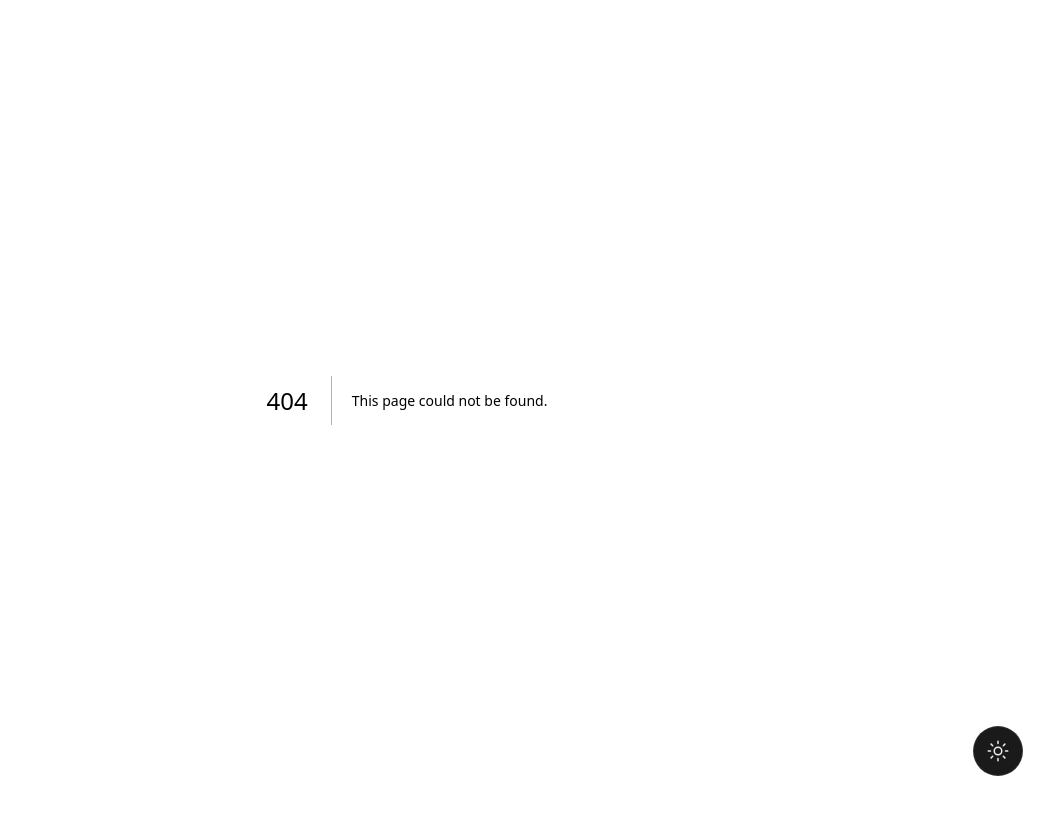
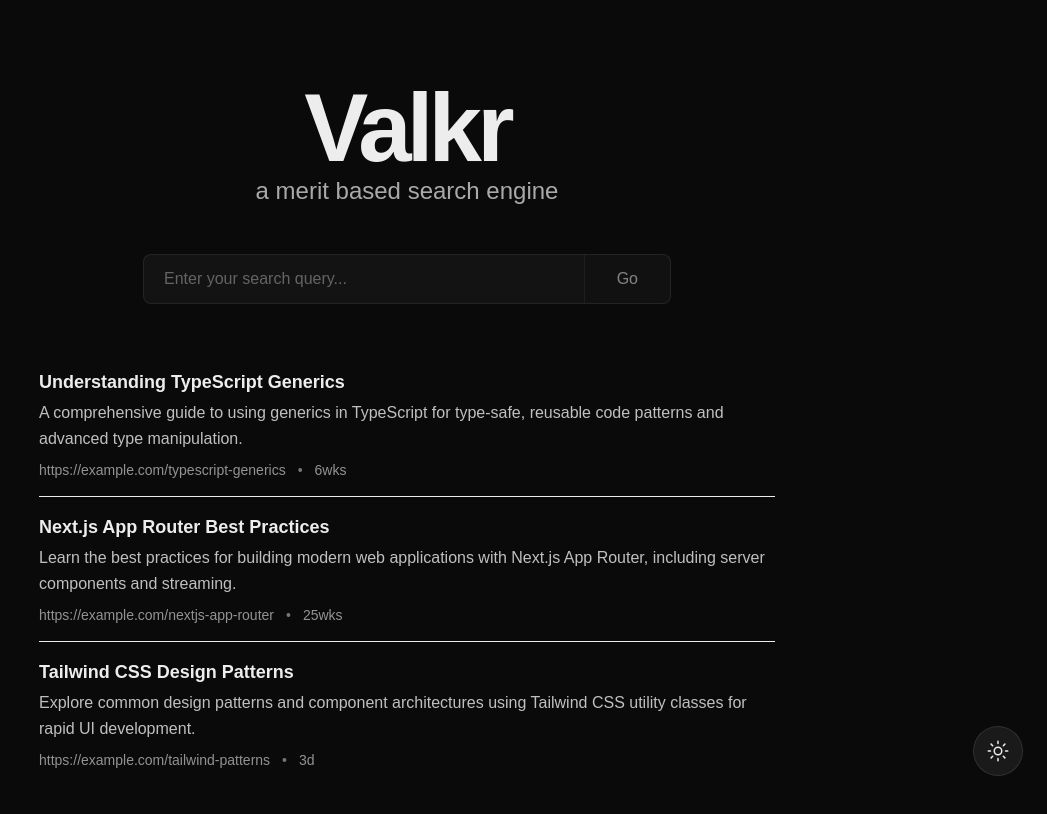
Before and after one commit to tuffs/valkr-search-engine, a Next.js app: page /s in a window 1280 px wide. Before the commit this address had no page. Shown: the top 814 px of the page, without its empty margins (233-1280 px from the left). Built offline with nearby package versions, Linux system fonts and the light colour scheme.

Commit message:
Added in SearchResults and SearchResult components as well as a sitemaps/new/page.tsx file.

```diff
--- a/app/globals.css
+++ b/app/globals.css
@@ -7,6 +7,7 @@
   --background-secondary-rgb: 26, 26, 26;
   --border: #404040;
   --border-secondary: rgba(255, 255, 255, 0.1);
+  --searchbar-border: rgba(255, 255, 255, 0.1);
 }
 
 :root.light {
@@ -16,6 +17,7 @@
   --background-secondary-rgb: 245, 245, 245;
   --border: #d4d4d4;
   --border-secondary: rgba(0, 0, 0, 0.1);
+  --searchbar-border: rgba(0, 0, 0, 0.2);
 }
 
 @theme inline {
@@ -40,3 +42,12 @@
   color: var(--foreground);
   opacity: 0.5;
 }
+
+/* Custom divide colors with 35% opacity */
+.divide-y > :not([hidden]) ~ :not([hidden]) {
+  border-top-color: rgba(255, 255, 255, 0.35);
+}
+
+:root.light .divide-y > :not([hidden]) ~ :not([hidden]) {
+  border-top-color: rgba(33, 17, 0, 0.35);
+}
--- /dev/null
+++ b/app/s/page.tsx
@@ -0,0 +1,54 @@
+import SearchBar from "@/components/SearchBar";
+import Title from "@/components/Title";
+import SearchResults from '@/components/SearchResults';
+import type { Webpage } from '@/types/webpage';
+
+const mockWebpages: Webpage[] = [
+  {
+    id: 1,
+    title: "Understanding TypeScript Generics",
+    url: "https://example.com/typescript-generics",
+    description:
+      "A comprehensive guide to using generics in TypeScript for type-safe, reusable code patterns and advanced type manipulation.",
+    thumbnailUrl: null,
+    createdAt: new Date(Date.now() - 1000 * 60 * 60 * 24 * 45),
+    updatedAt: new Date(),
+  },
+  {
+    id: 2,
+    title: "Next.js App Router Best Practices",
+    url: "https://example.com/nextjs-app-router",
+    description:
+      "Learn the best practices for building modern web applications with Next.js App Router, including server components and streaming.",
+    thumbnailUrl: null,
+    createdAt: new Date(Date.now() - 1000 * 60 * 60 * 24 * 180),
+    updatedAt: new Date(),
+  },
+  {
+    id: 3,
+    title: "Tailwind CSS Design Patterns",
+    url: "https://example.com/tailwind-patterns",
+    description:
+      "Explore common design patterns and component architectures using Tailwind CSS utility classes for rapid UI development.",
+    thumbnailUrl: null,
+    createdAt: new Date(Date.now() - 1000 * 60 * 60 * 24 * 3),
+    updatedAt: new Date(),
+  },
+]
+
+export default function SearchPage() {
+  return (
+    <div className='min-h-screen flex flex-col items-center justify-center p-4'>
+      <div className='p-4 w-full max-w-3xl'>
+        <Title size="main" />
+        <SearchBar />
+
+        <div className="w-full max-w-4xl space-y-12">
+          <div className='mt-12'>
+            <SearchResults webpages={mockWebpages} />
+          </div>
+        </div>
+      </div>
+    </div>
+  )
+}
--- /dev/null
+++ b/app/sitemaps/new/page.tsx
@@ -0,0 +1,20 @@
+import Title from "@/components/Title";
+import SearchBar from "@/components/SearchBar";
+
+export default function CreateSitemap() {
+  return (
+    <div className="font-sans p-8 pb-20 gap-16 sm:p-20">
+      <main className="flex flex-col gap-[32px] row-start-2 items-center sm:items-start">
+        <Title size="main" />
+        <div className='w-full'>
+          <h3
+            className='text-center text-5xl text-white text-bolder'
+          >
+            Import a Sitemap
+          </h3>
+        </div>
+        <SearchBar />
+      </main>
+    </div>
+  );
+}
--- a/components/SearchBar.tsx
+++ b/components/SearchBar.tsx
@@ -29,7 +29,7 @@
           `}
           style={{
             backgroundColor: 'rgba(var(--background-secondary-rgb, 26, 26, 26), 0.8)',
-            borderColor: 'var(--border-secondary)'
+            borderColor: 'var(--searchbar-border)'
           }}
         >
           <input
@@ -65,7 +65,7 @@
             style={{
               backgroundColor: 'rgba(var(--background-secondary-rgb, 26, 26, 26), 0.3)',
               color: 'var(--foreground)',
-              borderColor: 'var(--border-secondary)',
+              borderColor: 'var(--searchbar-border)',
               opacity: 0.7
             }}
             onMouseEnter={(e) => {
--- /dev/null
+++ b/components/SearchResult.tsx
@@ -0,0 +1,100 @@
+"use client"
+
+import type { Webpage } from '@/types/webpage'
+import { getRelativeTime } from '@/lib/timeUtils'
+import { useState, useEffect } from 'react'
+
+interface SearchResultProps {
+  webpage?: Webpage
+  isLoading?: boolean
+}
+
+export default function SearchResult({ webpage, isLoading = false }: SearchResultProps) {
+  const [hasError, setHasError] = useState<boolean>(false)
+
+  useEffect(() => {
+    if (webpage && !webpage.title) {
+      setHasError(true)
+    }
+  }, [webpage])
+
+  if (hasError) {
+    return (
+      <li className='py-4 px-0'>
+        <div
+          className='flex items-center gap-3'
+          style={{ color: 'var(--foreground)', opacity: 0.5 }}
+        >
+          <svg className="w-5 h-5" fill="none" stroke="currentColor" viewBox="0 0 24 24">
+            <path
+              strokeLinecap="round"
+              strokeLinejoin="round"
+              strokeWidth={2}
+              d="M12 9v2m0 4h.01m-6.938 4h13.856c1.54 0 2.502-1.667 1.732-3L13.732 4c-.77-1.333-2.694-1.333-3.464 0L3.34 16c-.77 1.333.192 3 1.732 3z"
+            />
+          </svg>
+          <span className="text-sm">An error occurred, unable to load this result.</span>
+        </div>
+      </li>
+    )
+  }
+
+  if (isLoading || !webpage) {
+    return (
+      <li className='py-4 px-0 animate-pulse'>
+        <div
+          className='h-6 rounded w-3/4 mb-2'
+          style={{ backgroundColor: 'var(--border)', opacity: 0.3 }}
+        />
+        <div
+          className='h-4 rounded w-full mb-3'
+          style={{ backgroundColor: 'var(--border)', opacity: 0.2 }}
+        />
+        <div className='flex gap-3'>
+          <div
+            className='h-3 rounded w-48'
+            style={{ backgroundColor: 'var(--border)', opacity: 0.2 }}
+          />
+          <div
+            className='h-3 rounded w-12'
+            style={{ backgroundColor: 'var(--border)', opacity: 0.2 }}
+          />
+        </div>
+      </li>
+    )
+  }
+
+  const relativeTime = getRelativeTime(webpage.createdAt)
+
+  return (
+    <li className='py-4 px-0 group'>
+      <a
+        href={webpage.url}
+        target='_blank'
+        rel='noopener noreferrer'
+        className='block transition-all duration-200'
+      >
+        <h3
+          className='font-bold text-lg mb-1 group-hover:underline'
+          style={{ color: 'var(--foreground)' }}
+        >
+          {webpage.title}
+        </h3>
+        <p
+          className='text-base mb-2 leading-relaxed'
+          style={{ color: 'var(--foreground)', opacity: 0.8 }}
+        >
+          {webpage.description}
+        </p>
+        <div
+          className='flex items-center gap-3 text-sm'
+          style={{ color: 'var(--foreground)', opacity: 0.6 }}
+        >
+          <span className='truncate max-w-md'>{webpage.url}</span>
+          <span style={{ opacity: 0.8 }}>•</span>
+          <span className='whitespace-nowrap'>{relativeTime}</span>
+        </div>
+      </a>
+    </li>
+  )
+}
--- /dev/null
+++ b/components/SearchResults.tsx
@@ -0,0 +1,105 @@
+"use client"
+
+import type { Webpage } from '@/types/webpage';
+import SearchResult from '@/components/SearchResult';
+
+interface SearchResultsProps {
+  webpages?: Webpage[]
+  isLoading?: boolean
+  error?: string | null
+}
+
+export default function SearchResults({ webpages, isLoading = false, error = null }: SearchResultsProps) {
+  if (error) {
+    return (
+      <div className='w-full max-w-3xl mx-auto py-12'>
+        <div className='flex flex-col items-center justify-center gap-4 text-center'>
+          <svg
+            className="w-16 h-16"
+            fill="none"
+            stroke="currentColor"
+            viewBox="0 0 24 24"
+            style={{ color: 'var(--foreground)', opacity: 0.4 }}
+          >
+            <path
+              strokeLinecap="round"
+              strokeLinejoin="round"
+              strokeWidth={1.5}
+              d="M9.172 16.172a4 4 0 015.656 0M9 10h.01M15 10h.01M21 12a9 9 0 11-18 0 9 9 0 0118 0z"
+            />
+          </svg>
+          <div>
+            <h3
+              className='text-xl font-semibold mb-2'
+              style={{ color: 'var(--foreground)', opacity: 0.9 }}
+            >
+              Something went wrong
+            </h3>
+            <p style={{ color: 'var(--foreground)', opacity: 0.6 }}>
+              {error}
+            </p>
+          </div>
+        </div>
+      </div>
+    )
+  }
+
+  if (isLoading) {
+    return (
+      <ul
+        className='w-full max-w-3xl mx-auto divide-y'
+        style={{ borderColor: 'var(--border-secondary)' }}
+      >
+        {[...Array(5)].map((_, i) => (
+          <SearchResult key={i} isLoading={true} />
+        ))}
+      </ul>
+    )
+  }
+
+  if (!webpages || webpages.length === 0) {
+    return (
+      <div className='w-full max-w-3xl mx-auto py-12'>
+        <div className='flex flex-col items-center justify-center gap-4 text-center'>
+          <svg
+            className="w-16 h-16"
+            fill="none"
+            stroke="currentColor"
+            viewBox="0 0 24 24"
+            style={{ color: 'var(--foreground)', opacity: 0.4 }}
+          >
+            <path
+              strokeLinecap="round"
+              strokeLinejoin="round"
+              strokeWidth={1.5}
+              d="M21 21l-6-6m2-5a7 7 0 11-14 0 7 7 0 0114 0z"
+            />
+          </svg>
+          <div>
+            <h3
+              className='text-xl font-semibold mb-2'
+              style={{ color: 'var(--foreground)', opacity: 0.9 }}
+            >
+              No results found
+            </h3>
+            <p style={{ color: 'var(--foreground)', opacity: 0.6 }}>
+              Try adjusting your search query
+            </p>
+          </div>
+        </div>
+      </div>
+    )
+  }
+
+  return (
+    <ul
+      className='w-full max-w-3xl mx-auto divide-y'
+      style={{ borderColor: 'var(--border-secondary)' }}
+    >
+      {webpages.map((webpage) => (
+        <SearchResult key={webpage.id} webpage={webpage} />
+      ))}
+    </ul>
+  )
+
+}
--- /dev/null
+++ b/lib/timeUtils.ts
@@ -0,0 +1,19 @@
+export function getRelativeTime(date: Date | string): string {
+  const now = new Date();
+  const past = new Date(date);
+  const diffMs = now.getTime() - past.getTime();
+  const diffDays = Math.floor(diffMs / (1000 * 60 * 60 * 24));
+
+  if (diffDays < 7) {
+    return `${diffDays}d`;
+  } else if (diffDays > 30) {
+    const weeks = Math.floor(diffDays / 7);
+    return `${weeks}wks`;
+  } else if (diffDays < 365) {
+    const months = Math.floor(diffDays / 30);
+    return `${months}mos`;
+  } else {
+    const years = Math.floor(diffDays / 365);
+    return `${years}yrs`;
+  }
+}
```
